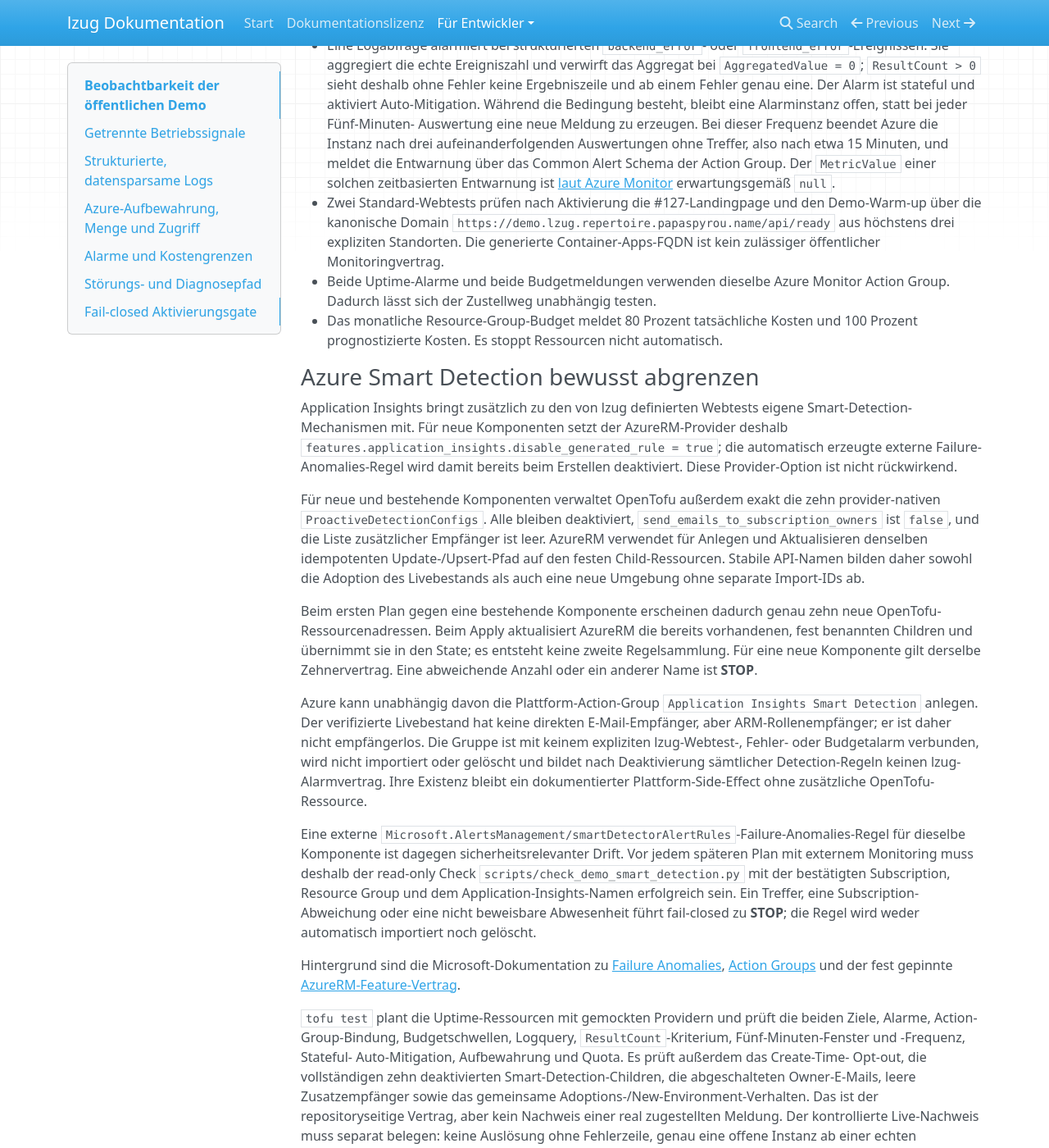
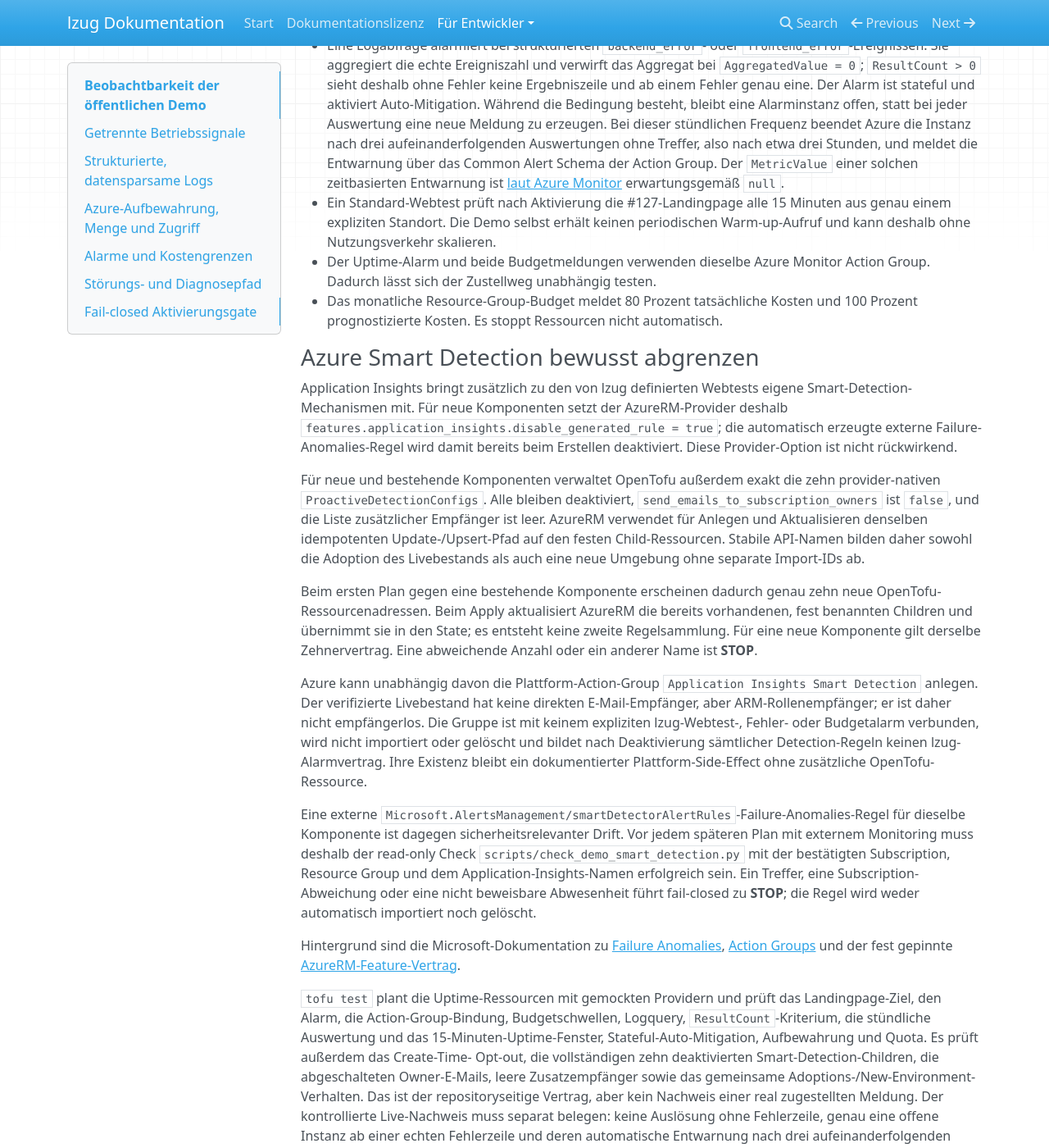
Before and after one commit to lxndrp/lzug, an MkDocs documentation site: the page built from docs/developers/demo-observability.md, in a window 1280 px wide and 1400 px high, scrolled down 1221 px. Shown: the whole window at 82% size. Built offline with MkDocs 1.6.1, drawn with Linux system fonts in a browser that asks for light colours; nearby versions of some CDN libraries; some of the changed text lies outside the part shown.

Commit message:
Reduce demo monitoring baseline (#454)

```diff
--- a/docs/developers/demo-observability.md
+++ b/docs/developers/demo-observability.md
@@ -15,13 +15,12 @@
   initialisierte und migrierte Datenbank ergibt HTTP 200 und `status = ready`;
   andernfalls folgen HTTP 503 und `status = unavailable`.
 - Azure Container Apps verwendet `/api/health` für Liveness und `/api/ready`
-  für Readiness. Deployment-Smoke, Reset und externer Warm-up prüfen beide
-  Signale getrennt.
+  für Readiness. Deployment-Smoke und Reset prüfen beide Signale getrennt.
 
 Die statische Landingpage aus #127 darf nach der Trennung nicht mehr anhand
-von `/api/health` weiterleiten. Ihr Warm-up und der zugehörige Browservertrag
-müssen `/api/ready` verwenden. #127 ist deshalb ein nativer Blocker für die
-Aktivierung dieses Pakets.
+von `/api/health` weiterleiten. Ihr interaktiver Warm-up nach einem bewussten
+Klick und der zugehörige Browservertrag müssen `/api/ready` verwenden. #127
+ist deshalb ein nativer Blocker für die Aktivierung dieses Pakets.
 
 ## Strukturierte, datensparsame Logs
 
@@ -66,20 +65,18 @@
   verwirft das Aggregat bei `AggregatedValue = 0`; `ResultCount > 0` sieht
   deshalb ohne Fehler keine Ergebniszeile und ab einem Fehler genau eine.
   Der Alarm ist stateful und aktiviert Auto-Mitigation. Während die Bedingung
-  besteht, bleibt eine Alarminstanz offen, statt bei jeder Fünf-Minuten-
-  Auswertung eine neue Meldung zu erzeugen. Bei dieser Frequenz beendet Azure
-  die Instanz nach drei aufeinanderfolgenden Auswertungen ohne Treffer, also
-  nach etwa 15 Minuten, und meldet die Entwarnung über das Common Alert Schema
+  besteht, bleibt eine Alarminstanz offen, statt bei jeder Auswertung eine neue
+  Meldung zu erzeugen. Bei dieser stündlichen Frequenz beendet Azure die
+  Instanz nach drei aufeinanderfolgenden Auswertungen ohne Treffer, also nach
+  etwa drei Stunden, und meldet die Entwarnung über das Common Alert Schema
   der Action Group. Der `MetricValue` einer solchen zeitbasierten Entwarnung
   ist [laut Azure Monitor](https://learn.microsoft.com/azure/azure-monitor/alerts/alerts-troubleshoot#the-metricvalue-field-contains-null-for-resolved-log-search-alert-notifications)
   erwartungsgemäß `null`.
-- Zwei Standard-Webtests prüfen nach Aktivierung die #127-Landingpage und den
-  Demo-Warm-up über die kanonische Domain
-  `https://demo.lzug.repertoire.papaspyrou.name/api/ready` aus höchstens drei
-  expliziten Standorten. Die generierte Container-Apps-FQDN ist kein zulässiger
-  öffentlicher Monitoringvertrag.
-- Beide Uptime-Alarme und beide Budgetmeldungen verwenden dieselbe Azure
-  Monitor Action Group. Dadurch lässt sich der Zustellweg unabhängig testen.
+- Ein Standard-Webtest prüft nach Aktivierung die #127-Landingpage alle
+  15 Minuten aus genau einem expliziten Standort. Die Demo selbst erhält keinen
+  periodischen Warm-up-Aufruf und kann deshalb ohne Nutzungsverkehr skalieren.
+- Der Uptime-Alarm und beide Budgetmeldungen verwenden dieselbe Azure Monitor
+  Action Group. Dadurch lässt sich der Zustellweg unabhängig testen.
 - Das monatliche Resource-Group-Budget meldet 80 Prozent tatsächliche Kosten
   und 100 Prozent prognostizierte Kosten. Es stoppt Ressourcen nicht
   automatisch.
@@ -132,10 +129,11 @@
 und der fest gepinnte
 [AzureRM-Feature-Vertrag](https://github.com/hashicorp/terraform-provider-azurerm/blob/v4.81.0/website/docs/guides/features-block.html.markdown).
 
-`tofu test` plant die Uptime-Ressourcen mit gemockten Providern und prüft die
-beiden Ziele, Alarme, Action-Group-Bindung, Budgetschwellen, Logquery,
-`ResultCount`-Kriterium, Fünf-Minuten-Fenster und -Frequenz, Stateful-
-Auto-Mitigation, Aufbewahrung und Quota. Es prüft außerdem das Create-Time-
+`tofu test` plant die Uptime-Ressourcen mit gemockten Providern und prüft das
+Landingpage-Ziel, den Alarm, die Action-Group-Bindung, Budgetschwellen,
+Logquery, `ResultCount`-Kriterium, die stündliche Auswertung und das
+15-Minuten-Uptime-Fenster, Stateful-Auto-Mitigation, Aufbewahrung und Quota.
+Es prüft außerdem das Create-Time-
 Opt-out, die vollständigen zehn deaktivierten Smart-Detection-Children, die
 abgeschalteten Owner-E-Mails, leere Zusatzempfänger sowie das gemeinsame
 Adoptions-/New-Environment-Verhalten. Das ist der repositoryseitige Vertrag,
@@ -181,9 +179,8 @@
 | `application_insights_daily_cap_gb` | 0,1 bis 0,5 GB |
 | `external_monitoring_enabled` | exakt `true`, erst nach Merge und Veröffentlichung von #127 |
 | `landingpage_url` | endgültige öffentliche HTTPS-URL aus #127 ohne Credentials, Query oder Fragment |
-| `demo_url` | exakt die kanonische öffentliche Demo-Origin `https://demo.lzug.repertoire.papaspyrou.name`; keine generierte ACA-FQDN, Credentials, Pfade, Query oder Fragmente |
-| `uptime_frequency_seconds` | 300, 600 oder 900 Sekunden |
-| `uptime_geo_locations` | ein bis drei ausdrücklich bestätigte Azure-Teststandorte |
+| `uptime_frequency_seconds` | exakt 900 Sekunden |
+| `uptime_geo_locations` | genau ein ausdrücklich bestätigter Azure-Teststandort |
 
 Vor `tofu plan` wird zusätzlich read-only geprüft:
 
```
Also changed, not shown: infra/demo/README.md (+3 -3 lines), 4 other files.
